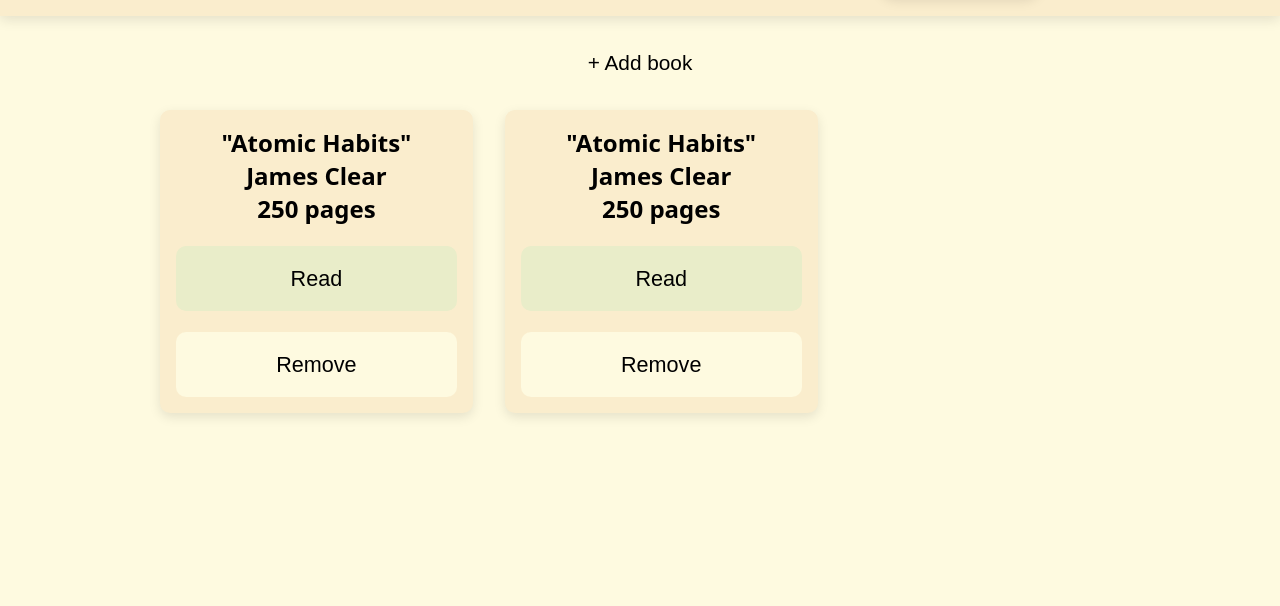
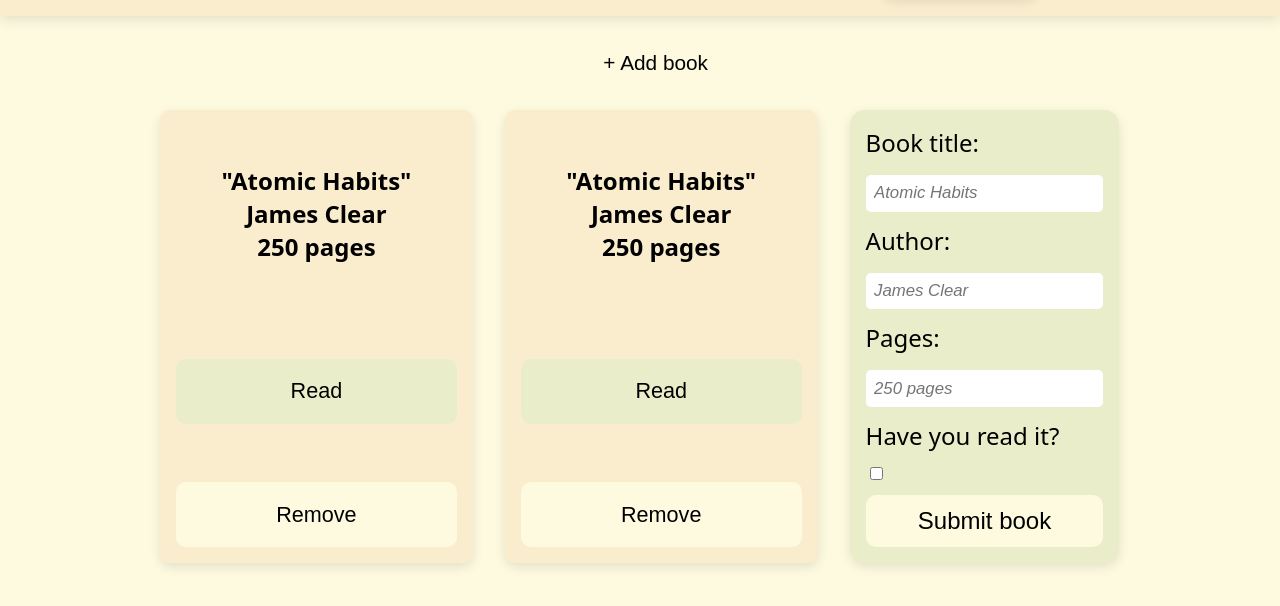
Before and after one commit to baldx/Library, a plain HTML site: page index.html in a window 1280 px wide. Shown: the part 70-676 px from the top of the page. Drawn offline with Linux system fonts and the light colour scheme.

```diff
--- a/index.html
+++ b/index.html
@@ -38,9 +38,21 @@
 
     <div id="book-form">
         <div id="book">
-
+            <form>
+                <label for="title">Book title:</label>
+                <input type="text" placeholder="Atomic Habits" id="title" name="title" maxLength="30" required>
+                <label for="author">Author:</label>
+                <input type="text" placeholder="James Clear" id="author" name="author" maxLength="30" required>
+                <label for="pages">Pages:</label>
+                <input type="number" placeholder="250 pages" id="pages" name="pages" min="0" required>
+                <label for="check">Have you read it?</label>
+                <input type="checkbox" name="check" id="check">
+                <button id="submit-btn" type="submit">Submit book</button>
+            </form>
         </div>
     </div>
+
     </main>
+
 </body>
 </html>
```
